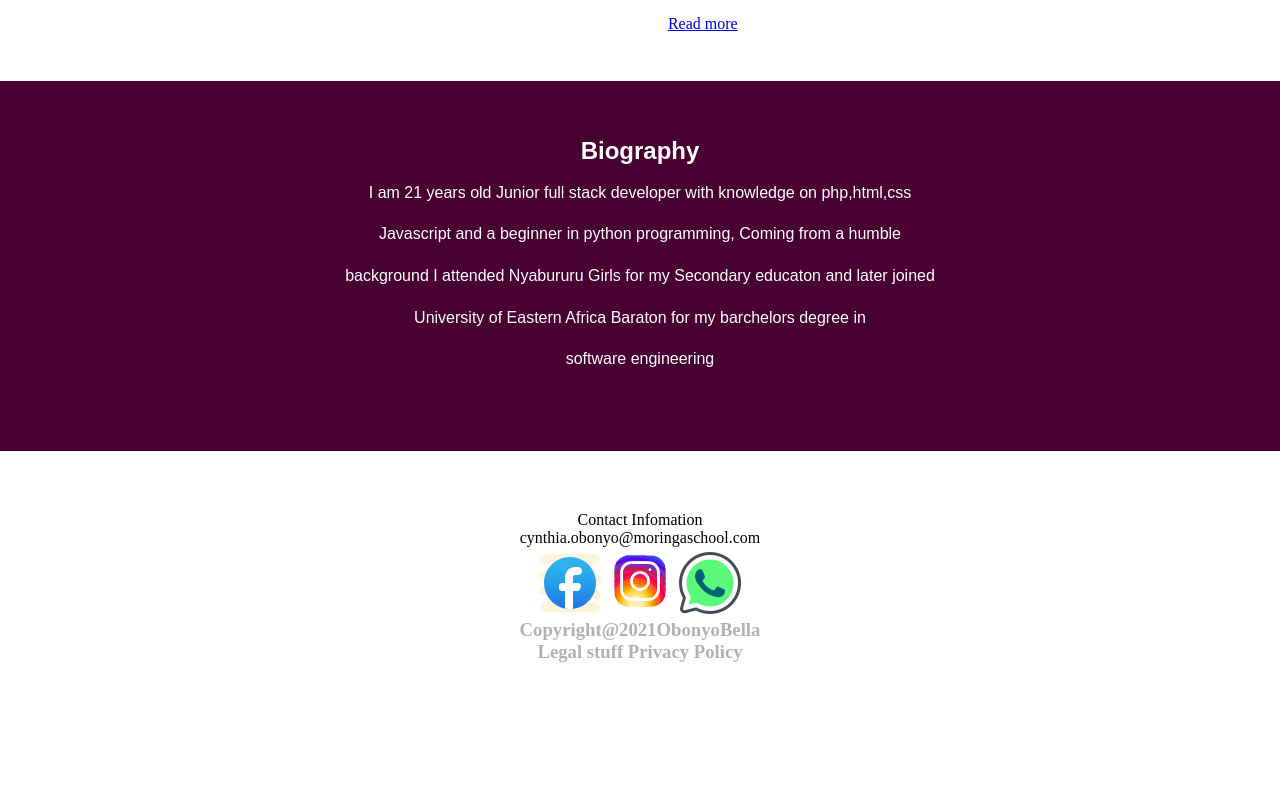
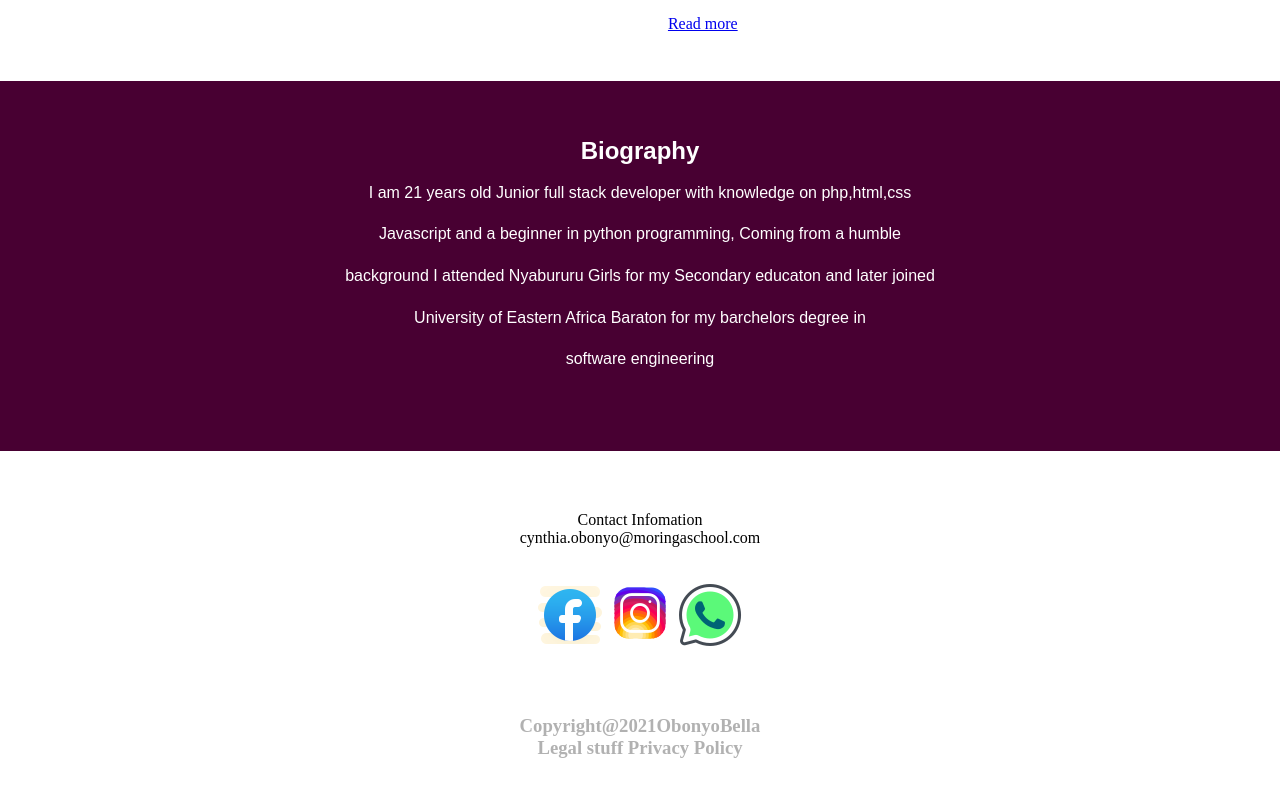
Before and after one commit to ObonyoCynthia/MY-PORTFOLIO, a plain HTML site: page index.html in a window 1280 px wide. Shown: the part 1236-2033 px from the top of the page. Before the commit the page ends 1959 px from the top, so only its background shows below. Drawn offline with Linux system fonts and the light colour scheme.

Commit message:
added social media div

```diff
--- a/index.html
+++ b/index.html
@@ -49,9 +49,11 @@
     <div class="aboutme">
             <p>Contact Infomation</p>
             <p>cynthia.obonyo@moringaschool.com</p>
+            <div class="social">
             <a href="https://web.facebook.com/"><img src="./Images/fb.png" alt="facebook"></a>
             <a href="https://www.instagram.com/"><img src="./Images/IG.png" alt="Instagram"></a>
             <a href="https://web.whatsapp.com/"><img src="./Images/watsapp.png" alt="Whatsapp"></a>
+            </div>
             <div class="copy">
             <h3>Copyright@2021ObonyoBella</h3>
             <h3>Legal stuff  Privacy Policy</h3>
--- a/style.css
+++ b/style.css
@@ -64,4 +64,8 @@ justify-content: space-around;
 }
 .copy{
     opacity: 0.3;
+    padding: 2rem 0.5rem;
 }
+.social{
+    padding: 2rem 2rem;
+}
```
